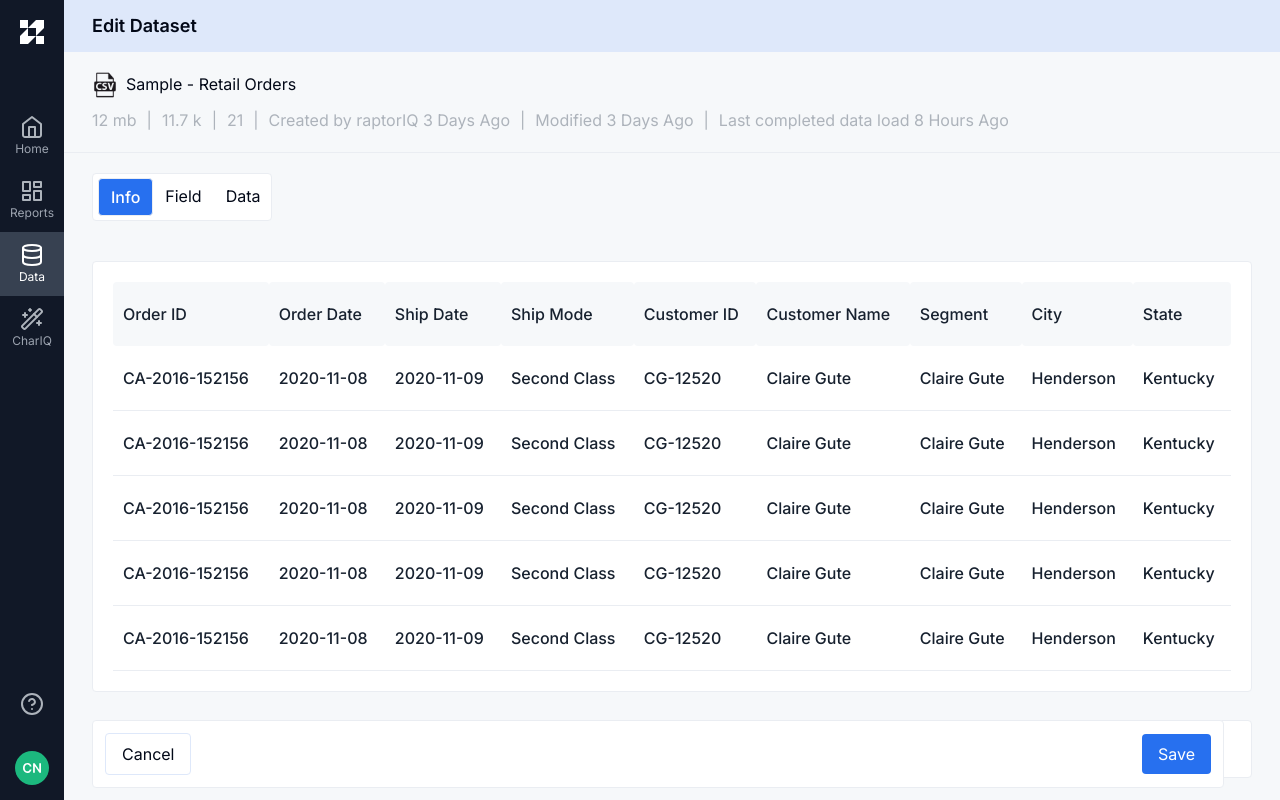
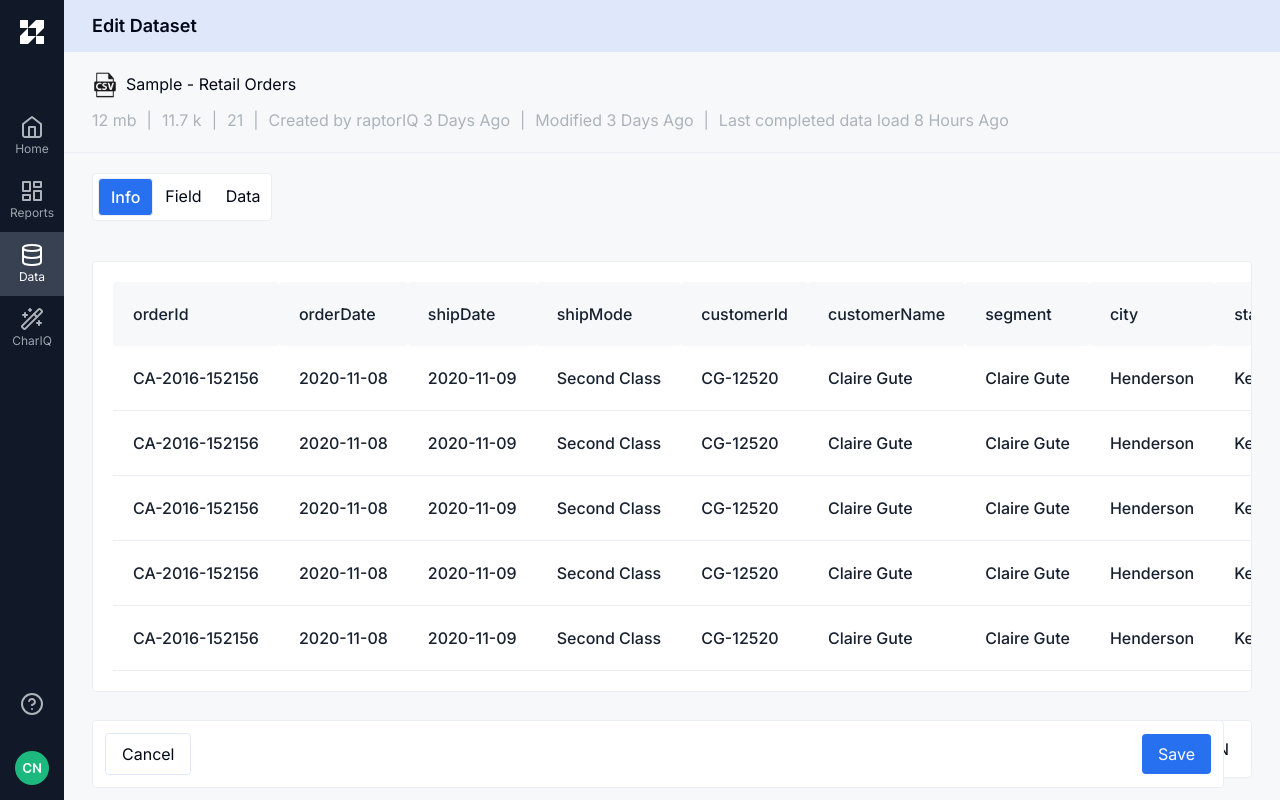
Before and after one commit to jerryresearch/jerrydata, a Next.js app: page /dashboard/data/1/edit/data in a window 1280 px wide. Built offline with nearby package versions, Linux system fonts and the light colour scheme.

Commit message:
[Refactor] Add dynamic data to each dataset

```diff
--- a/app/dashboard/data/[name]/edit/data/page.tsx
+++ b/app/dashboard/data/[name]/edit/data/page.tsx
@@ -1,3 +1,5 @@
+import Pagination from "@/components/Pagination";
+import Data from "@/components/data/Data";
 import Image from "next/image";
 import React from "react";
 
@@ -61,91 +63,8 @@ const page = () => {
   ];
   return (
     <section>
-      <section className="flex px-7 py-5 items-center gap-[10px] bg-[#F6F8FA]">
-        <section className="w-full overflow-x-auto p-5 rounded border border-[#EAEDF2] bg-white">
-          <table className="w-full table-auto min-w-max text-left">
-            <thead>
-              <tr className="bg-[#F6F8FA]">
-                <th className="text-[#17212F] rounded bg-[F8FAFC] font-medium px-[10px] py-5 gap-2">
-                  Order ID
-                </th>
-                <th className="text-[#17212F] rounded bg-[F8FAFC] font-medium px-[10px] py-5 gap-2">
-                  Order Date
-                </th>
-                <th className="text-[#17212F] rounded bg-[F8FAFC] font-medium px-[10px] py-5 gap-2">
-                  Ship Date
-                </th>
-                <th className="text-[#17212F] rounded bg-[F8FAFC] font-medium px-[10px] py-5 gap-2">
-                  Ship Mode
-                </th>
-                <th className="text-[#17212F] rounded bg-[F8FAFC] font-medium px-[10px] py-5 gap-2">
-                  Customer ID
-                </th>
-                <th className="text-[#17212F] rounded bg-[F8FAFC] font-medium px-[10px] py-5 gap-2">
-                  Customer Name
-                </th>
-                <th className="text-[#17212F] rounded bg-[F8FAFC] font-medium px-[10px] py-5 gap-2">
-                  Segment
-                </th>
-                <th className="text-[#17212F] rounded bg-[F8FAFC] font-medium px-[10px] py-5 gap-2">
-                  City
-                </th>
-                <th className="text-[#17212F] rounded bg-[F8FAFC] font-medium px-[10px] py-5 gap-2">
-                  State
-                </th>
-              </tr>
-            </thead>
-            <tbody>
-              {rows.map((row, index) => (
-                <tr key={index}>
-                  <td className="text-[#17212F]  px-[10px] py-5 gap-2 font-medium border-b border-b-[#EAEDF2]">
-                    {row.orderId}
-                  </td>
-                  <td className="text-[#17212F]  px-[10px] py-5 gap-2 font-medium border-b border-b-[#EAEDF2]">
-                    {row.orderDate}
-                  </td>
-                  <td className="text-[#17212F]  px-[10px] py-5 gap-2 font-medium border-b border-b-[#EAEDF2]">
-                    {row.shipDate}
-                  </td>
-                  <td className="text-[#17212F]  px-[10px] py-5 gap-2 font-medium border-b border-b-[#EAEDF2]">
-                    {row.shipMode}
-                  </td>
-                  <td className="text-[#17212F]  px-[10px] py-5 gap-2 font-medium border-b border-b-[#EAEDF2]">
-                    {row.customerId}
-                  </td>
-                  <td className="text-[#17212F]  px-[10px] py-5 gap-2 font-medium border-b border-b-[#EAEDF2]">
-                    {row.customerName}
-                  </td>
-                  <td className="text-[#17212F]  px-[10px] py-5 gap-2 font-medium border-b border-b-[#EAEDF2]">
-                    {row.segment}
-                  </td>
-                  <td className="text-[#17212F]  px-[10px] py-5 gap-2 font-medium border-b border-b-[#EAEDF2]">
-                    {row.city}
-                  </td>
-                  <td className="text-[#17212F]  px-[10px] py-5 gap-2 font-medium border-b border-b-[#EAEDF2]">
-                    {row.state}
-                  </td>
-                </tr>
-              ))}
-            </tbody>
-          </table>
-        </section>
-      </section>
-      <div className="flex justify-between items-center px-7 py-2">
-        <div className="text-[#ADB3BB]">Showing 1-2 of 2</div>
-        <div className="p-[10px] flex justify-center items-center gap-[5px] rounded border border-[#EAEDF2] bg-white">
-          <div className="py-[6px] px-3 bg-[#DEE8FA] cursor-pointer">1</div>
-          <div className="py-[6px] px-3 cursor-pointer">2</div>
-          <div className="py-[6px] px-3 cursor-pointer">
-            <Image
-              src="/assets/chevron-right.svg"
-              alt="more"
-              width={24}
-              height={24}
-            />
-          </div>
-        </div>
-      </div>
+      <Data records={rows} />
+      <Pagination />
     </section>
   );
 };
--- /dev/null
+++ b/app/dashboard/data/[name]/page.tsx
@@ -0,0 +1,75 @@
+import Pagination from "@/components/Pagination";
+import Data from "@/components/data/Data";
+import getRecords from "@/lib/getRecords";
+import Image from "next/image";
+import React from "react";
+
+type Result = {
+  records: any[];
+  totalRecords: number;
+  currentPage: number;
+  totalPages: number;
+};
+
+const Page = async ({
+  params,
+  searchParams,
+}: {
+  params: { name: string };
+  searchParams?: { [key: string]: any };
+}) => {
+  const pageNo = parseInt(searchParams?.page || "1");
+
+  const recordsData: Promise<Result> = getRecords(pageNo);
+  const { records, totalRecords, currentPage, totalPages } = await recordsData;
+
+  const row = {
+    image: "/assets/csv.svg",
+    name: "Sample - Retail Orders",
+    datatype: "CSV",
+    size: "12 mb",
+    rows: "11.7 k",
+    columns: 21,
+    lastLoad: "8 Hours Ago",
+    createdBy: "raptorIQ",
+    createdAt: "3 Days Ago",
+    modifiedAt: "3 Aays Ago",
+  };
+
+  return (
+    <section className="bg-[#F6F8FA] min-h-screen">
+      <div className="flex items-center bg-[#DEE8FA] py-3 px-7">
+        <h1 className="font-semibold text-lg">Data</h1>
+      </div>
+      <div className="flex px-7 py-5  flex-col justify-center items-start gap-[10px] border-b border-[#EAEDF2] bg-[#F6F8FA]">
+        <div className="flex gap-2">
+          <Image src={row.image} alt="file image" width={26} height={26} />
+          <h1>{row.name}</h1>
+        </div>
+        <div className="flex items-start gap-[10px] text-[#ADB3BB]">
+          <p>{row.size}</p>
+          <p>|</p>
+          <p>{row.rows}</p>
+          <p>|</p>
+          <p>{row.columns}</p>
+          <p>|</p>
+          <p>{`Created by ${row.createdBy} ${row.createdAt}`}</p>
+          <p>|</p>
+          <p>{`Modified ${row.createdAt}`}</p>
+          <p>|</p>
+          <p>{`Last completed data load ${row.lastLoad}`}</p>
+        </div>
+      </div>
+      <Data records={records} />
+      <Pagination
+        name={params.name}
+        length={records.length}
+        totalRecords={totalRecords}
+        currentPage={currentPage}
+        totalPages={totalPages}
+      />
+    </section>
+  );
+};
+
+export default Page;
--- /dev/null
+++ b/components/Pagination.tsx
@@ -0,0 +1,71 @@
+import Image from "next/image";
+import Link from "next/link";
+import React from "react";
+
+type Props = {
+  name: string;
+  length: number;
+  totalRecords: number;
+  currentPage: number;
+  totalPages: number;
+};
+
+const Pagination = ({
+  name,
+  length,
+  totalRecords,
+  currentPage,
+  totalPages,
+}: Props) => {
+  const start = (currentPage - 1) * 100 + 1;
+  const end = start - 1 + length;
+  return (
+    <div className="flex justify-between items-center px-7 pt-2 pb-5">
+      <div className="text-[#ADB3BB]">
+        Showing {`${start} - ${end}`} of {totalRecords}
+      </div>
+      <div className="p-[10px] flex justify-center items-center gap-[5px] rounded border border-[#EAEDF2] bg-white">
+        {currentPage != 1 && (
+          <Link
+            href={`${name}/?page=${currentPage - 1}`}
+            className="py-[6px] px-3 cursor-pointer"
+          >
+            <Image
+              src="/assets/chevron-left.svg"
+              alt="more"
+              width={24}
+              height={24}
+            />
+          </Link>
+        )}
+        <Link
+          href={`${name}/?page=${currentPage}`}
+          className="py-[6px] px-3 bg-[#DEE8FA] cursor-pointer"
+        >
+          {currentPage}
+        </Link>
+        <Link
+          href={`${name}/?page=${currentPage + 1}`}
+          className="py-[6px] px-3 cursor-pointer"
+        >
+          {currentPage + 1}
+        </Link>
+        {currentPage != totalPages && (
+          <Link
+            href={`${name}/?page=${currentPage + 1}`}
+            className="py-[6px] px-3 cursor-pointer"
+          >
+            <Image
+              src="/assets/chevron-right.svg"
+              alt="more"
+              width={24}
+              height={24}
+            />
+          </Link>
+        )}
+      </div>
+    </div>
+  );
+};
+
+export default Pagination;
--- /dev/null
+++ b/components/data/Data.tsx
@@ -0,0 +1,44 @@
+import React from "react";
+
+type Props = {
+  records: any[];
+};
+
+const Data = ({ records }: Props) => {
+  return (
+    <section className="flex px-7 py-5 items-center gap-[10px] bg-[#F6F8FA]">
+      <section className="w-full overflow-x-auto p-5 rounded border border-[#EAEDF2] bg-white">
+        <table className="w-full table-auto min-w-max text-left">
+          <thead>
+            <tr className="bg-[#F6F8FA]">
+              {Object.keys(records[0]).map((head: string, index: number) => (
+                <th
+                  key={index}
+                  className="text-[#17212F] rounded bg-[F8FAFC] font-medium p-5 gap-2"
+                >
+                  {head}
+                </th>
+              ))}
+            </tr>
+          </thead>
+          <tbody>
+            {records.map((row, index) => (
+              <tr key={index}>
+                {Object.values(row).map((value: any, index: number) => (
+                  <td
+                    key={index}
+                    className="text-[#17212F] p-5 gap-2 font-medium border-b border-b-[#EAEDF2]"
+                  >
+                    {value}
+                  </td>
+                ))}
+              </tr>
+            ))}
+          </tbody>
+        </table>
+      </section>
+    </section>
+  );
+};
+
+export default Data;
--- a/components/data/Datasets.tsx
+++ b/components/data/Datasets.tsx
@@ -2,6 +2,7 @@ import Image from "next/image";
 import React from "react";
 import Actions from "../Actions";
 import { formatLastLoad, formatRows, formatSize } from "@/lib/formatDatasets";
+import Link from "next/link";
 
 type Props = {
   datasets: Dataset[];
@@ -43,7 +44,9 @@ const Datasets = ({ datasets }: Props) => {
                   height={26}
                 />
               </td>
-              <td className="p-5 text-blue-500">{row.name}</td>
+              <td className="p-5 text-blue-500">
+                <Link href={`data/${row.name}`}>{row.name}</Link>
+              </td>
               <td className="p-5">{row.datatype}</td>
               <td className="p-5">{formatSize(row.size)}</td>
               <td className="p-5">{formatRows(row.rows)}</td>
--- /dev/null
+++ b/lib/getRecords.ts
@@ -0,0 +1,11 @@
+export default async function getRecords(page: number) {
+  const res = await fetch(`http://localhost:3000/api/file/name?page=${page}`, {
+    headers: {
+      "Content-Type": "application/json",
+    },
+  });
+  if (!res.ok) {
+    console.log("error");
+  }
+  return res.json();
+}
```
